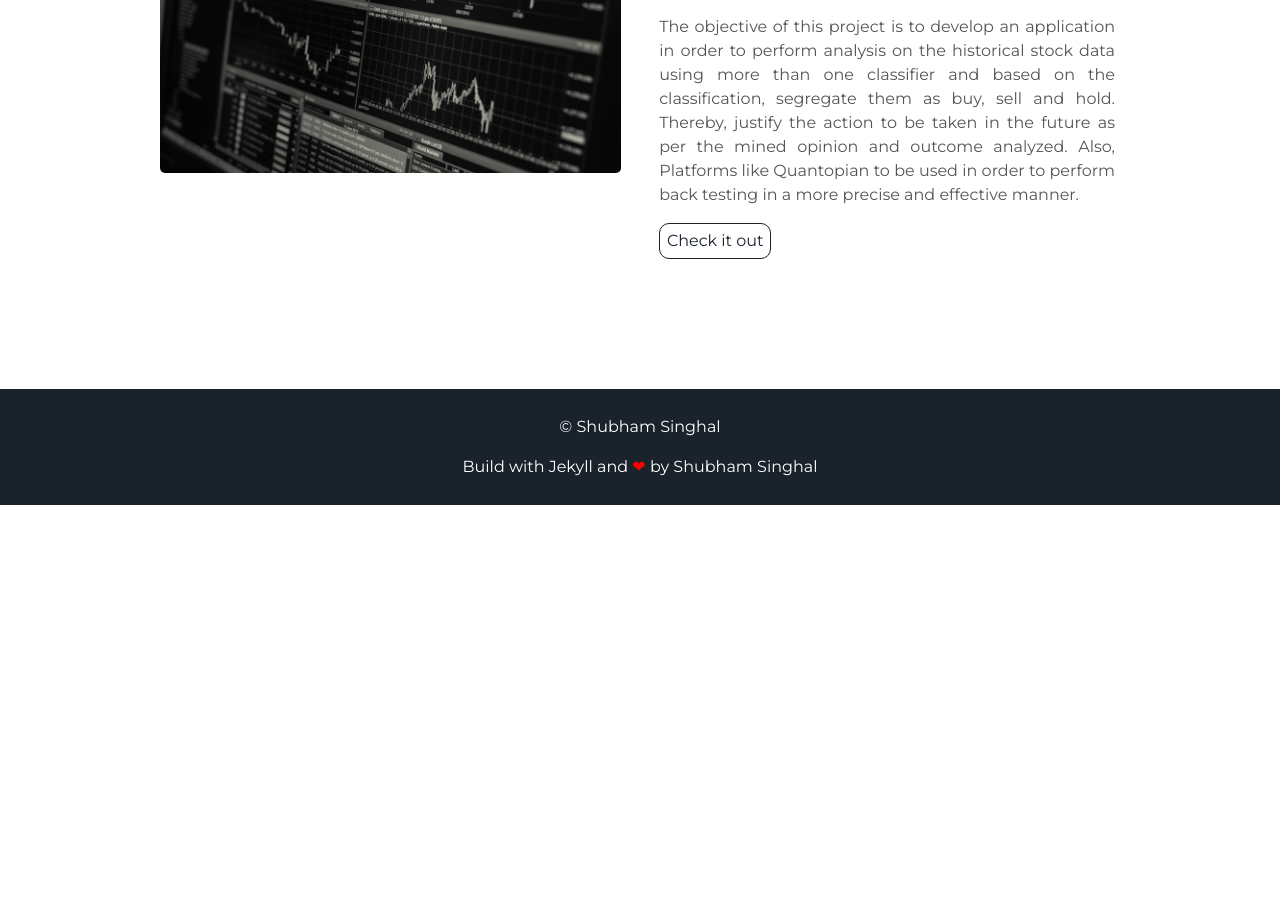
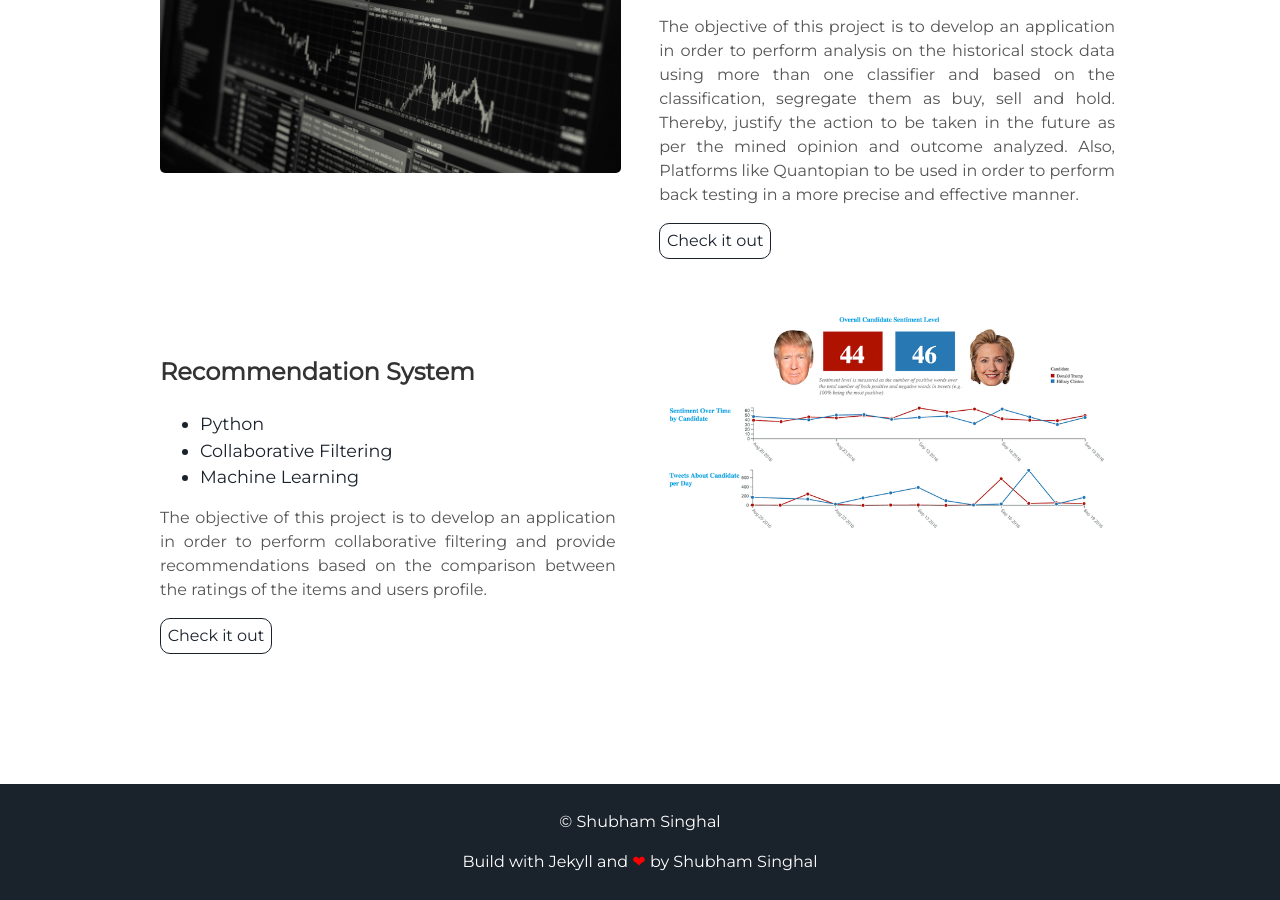
Before and after one commit to cseshubhamsinghal/cseshubhamsinghal.github.io, a Jekyll site: the page built from index.html, in a window 1280 px wide and 900 px high, scrolled down 2643 px. Built offline with Jekyll 4.4.1, drawn with Linux system fonts in a browser that asks for light colours; before the commit the page ends 3148 px from its top, so only the background shows below that.

Commit message:
Update projects.html

```diff
--- a/_includes/projects.html
+++ b/_includes/projects.html
@@ -55,3 +55,21 @@
     <a class="project-link" href="https://github.com/cseshubhamsinghal/Algorithmic-Trading">Check it out</a>
   </div>
 </div>
+
+
+
+<div class="user-projects">
+  <div class="images-right">
+    <img alt="recommendation system" src="{{ "/assets/img/tweet.png" | prepend: site.baseurl }}" />
+  </div>
+  <div class="contents">
+    <h3> Recommendation System </h3>
+    <ul>
+      <li> Python </li>
+      <li> Collaborative Filtering </li>
+      <li> Machine Learning </li>
+    </ul>
+    <p style="text-align:justify;">The objective of this project is to develop an application in order to perform collaborative filtering and provide recommendations based on the comparison between the ratings of the items and users profile.</p>
+    <a class="project-link" href="https://github.com/cseshubhamsinghal/Recommendation-system">Check it out</a>
+  </div>
+</div>
```
